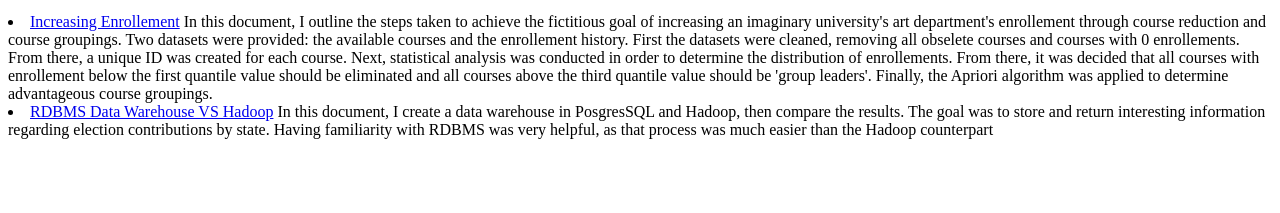
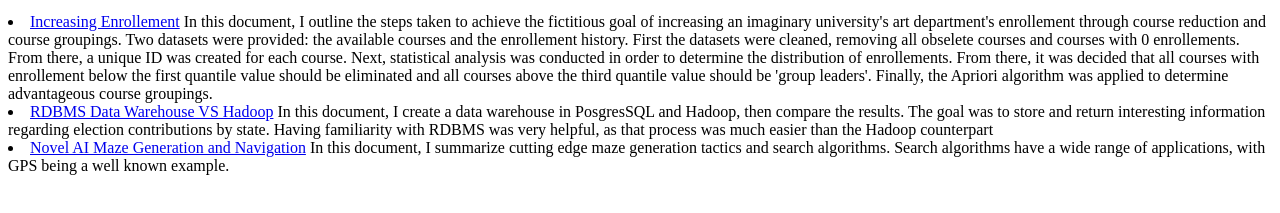
Before and after one commit to nicksmailer/My-Projects, a plain HTML site: page index.html in a window 1280 px wide. Shown: the part 101-314 px from the top of the page. Drawn offline with Linux system fonts and the light colour scheme.

Commit message:
Update index.html

```diff
--- a/index.html
+++ b/index.html
@@ -18,5 +18,8 @@
     <li><a href=term_project.docx target="_blank">RDBMS Data Warehouse VS Hadoop</a> In this document, I create a data warehouse in PosgresSQL and Hadoop, then compare the results. The goal was to store and return interesting
         information regarding election contributions by state. Having familiarity with RDBMS was very helpful, as that process was much easier than
         the Hadoop counterpart</li>
+    <li><a href=Literary Review.docx target="_blank">Novel AI Maze Generation and Navigation</a> In this document, I summarize cutting edge maze generation tactics
+        and search algorithms. Search algorithms have a wide range of applications, with GPS being a well known example.</li>
+
 </body>
 </html>
```
